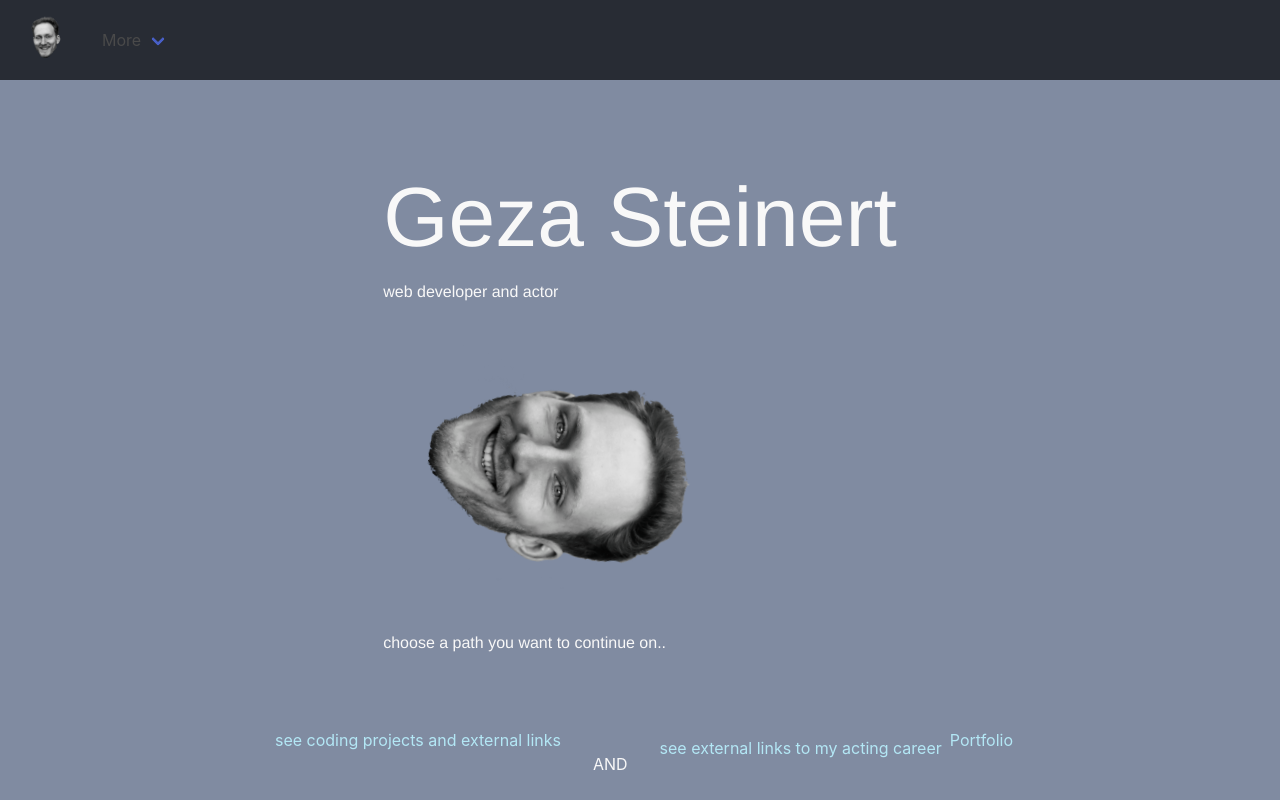
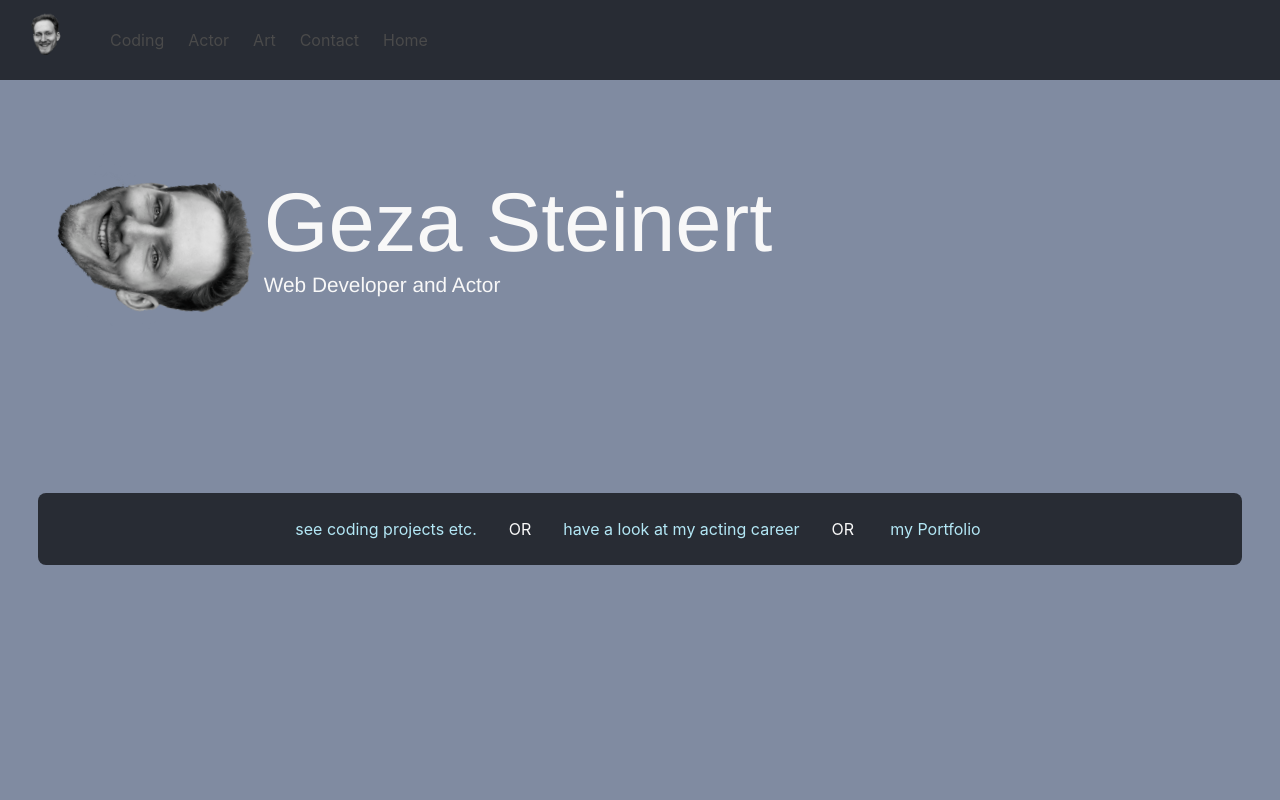
Before and after one commit to Graezer/geza-hp, a React (Create React App) app: page / in a window 1280 px wide. Built offline with nearby package versions, Linux system fonts and the light colour scheme.

Commit message:
make burger menu work, beautify homepage

```diff
--- a/src/App.scss
+++ b/src/App.scss
@@ -4,13 +4,14 @@
 $color-secondary: #808ba1;
 $color-contrast: #f8f8f8;
 
-$fontsize-h1: calc(20px + 5vw) ;
-$fontsize-h2: 2rem ;
-$fontsize-h3: 1.5rem ;
+$fontsize-h1: calc(2rem + 4vw) ;
+$fontsize-h2: calc(1.5rem + 2vw) ;
+$fontsize-h3: 1.3rem ;
 $fontsize-p: 1rem ;
 
 h1 {
   font-size: $fontsize-h1;
+  line-height: 1.1;
 }
 
 h2 {
@@ -21,7 +22,7 @@
   font-size: $fontsize-h3;
 }
 
-p {
+p,a {
   font-size: $fontsize-p;
 }
 
@@ -34,18 +35,21 @@
   min-height: 90vh;
   display: flex;
   flex-direction: column;
-  align-items: center;
   color: $color-contrast;
 }
 
 .banner {
   font-family: 'Franklin Gothic Medium';
-  margin: auto;
+  margin: 3vw 3vh;
 }
 
 .content {
   display: flex;
   justify-content: center;
+  align-items: center;
+  background-color: rgba($color: $color-primary, $alpha: 1.0);
+  border-radius: 8px;
+  margin: 3vh 3vw;
 }
 
 .App-link {
@@ -63,7 +67,7 @@
 // LOGO
 
 .App-logo {
-  height: 40vmin;
+  height: 30vmin;
   pointer-events: none;
 }
 
--- a/src/Home.js
+++ b/src/Home.js
@@ -7,33 +7,41 @@
   return (
     <div className='form-container'>
       <div className='banner'>
-        <h1>Geza Steinert</h1>
-        <p>web developer and actor</p>
-        <img className="App-logo" src={logo} alt="logo" />
-          <p>choose a path you want to continue on..</p>
+        <div className='is-flex is-align-items-center'>
+          <img className="App-logo" src={logo} alt="logo" />
+          <div>
+            <h1>Geza Steinert</h1>
+            <h3>Web Developer and Actor</h3>
+          </div>
+        </div>
+        <br/>
+        <br/>
+        <br/>
       </div>
 
       <div className='content'>
         <div className='coding'>
-
-          <Link className="m-2 App-link" to="/coding">see coding projects and external links</Link>
+          <Link className="m-2 App-link" to="/coding">see coding projects etc.</Link>
         </div>
 
         <div>
-          <p className='m-5'>AND</p>
+          <p className='m-5'>OR</p>
         </div>
 
-        <div className='acting is-flex is-align-content-center'>
-
-          <Link className="m-2 App-link" to="/acting">see external links to my acting career</Link>
-          <a
-            className="App-link"
-            href="https://www.schauspielervideos.de/fullprofile/schauspieler-geza-willem-artus-steinert.html"
-            target="_blank"
-            rel="noopener noreferrer"
-          >
-            Portfolio
-          </a>
+        <div className='acting is-flex is-align-items-center'>
+          <Link className="m-2 App-link" to="/acting">
+            have a look at my acting career
+          </Link>
+            <div>
+              <p className='m-5'>OR</p>
+            </div>
+          <div className=''>
+            <a className="App-link m-3"
+              href="https://www.schauspielervideos.de/fullprofile/schauspieler-geza-willem-artus-steinert.html"
+              rel="noopener noreferrer">
+              my Portfolio
+            </a>
+          </div>
         </div>
       </div>
 
--- a/src/components/NavBar.js
+++ b/src/components/NavBar.js
@@ -5,34 +5,36 @@
 
 function NavBar() {
 
+  const [isActive, setisActive] = React.useState(false);
+
   return (
     <div>
       <nav className="navbar" role="navigation" aria-label="main navigation">
-
+        <Link className="" to="/"><img src={logo} alt="logo" /></Link>
         <div className="navbar-brand">
-          <a role="button" className="navbar-burger" aria-label="menu" aria-expanded="false" data-target="navbarBasicExample">
+          <a
+            onClick={() => {
+              setisActive(!isActive);
+            }}
+            role="button"
+            href='#'
+            className={`navbar-burger burger ${isActive ? "is-active" : ""}`}
+            aria-label="menu"
+            aria-expanded="false"
+            data-target="navbarBasicExample"
+          >
             <span aria-hidden="true"></span>
             <span aria-hidden="true"></span>
             <span aria-hidden="true"></span>
           </a>
         </div>
-
-        <div id="navbarBasicExample" className="navbar-menu">
+        <div id="navbarBasicExample" className={`navbar-menu ${isActive ? "is-active" : ""}`}>
           <div className="navbar-start">
-            <Link className="navbar" to="/"><img src={logo} alt="logo" /></Link>
-
-            <div className="navbar-item has-dropdown is-hoverable">
-              <a className="navbar-link">
-                More
-              </a>
-
-              <div className="navbar-dropdown">
-                <Link className="navbar-item" to="/coding">Coding</Link>
-                <Link className="navbar-item" to="/actor">Actor</Link>
-                <Link className="navbar-item" to="/art">Art</Link>
-                <Link className="navbar-item" to="/contact">Contact</Link>
-              </div>
-            </div>
+            <Link className="navbar-item" to="/coding">Coding</Link>
+            <Link className="navbar-item" to="/actor">Actor</Link>
+            <Link className="navbar-item" to="/art">Art</Link>
+            <Link className="navbar-item" to="/contact">Contact</Link>
+            <Link className="navbar-item" to="/">Home</Link>
           </div>
         </div>
       </nav>
--- a/src/components/navbar.scss
+++ b/src/components/navbar.scss
@@ -7,12 +7,28 @@
   height: 10vh;
 }
 
-.navbar-link {
+.navbar-item {
   transition: 300ms;
+  border-radius: 4px;
+
+  &:hover {
+    background-color: black;
+    transition: 300ms;
+
+  }
 }
 
 .navbar-dropdown {
   transition: 300ms;
+}
+
+.navbar-menu {
+  padding: 8px;
+  border-radius: 4px;
+}
+
+.navbar-start {
+  display: flex;
 }
 
 nav {
```
